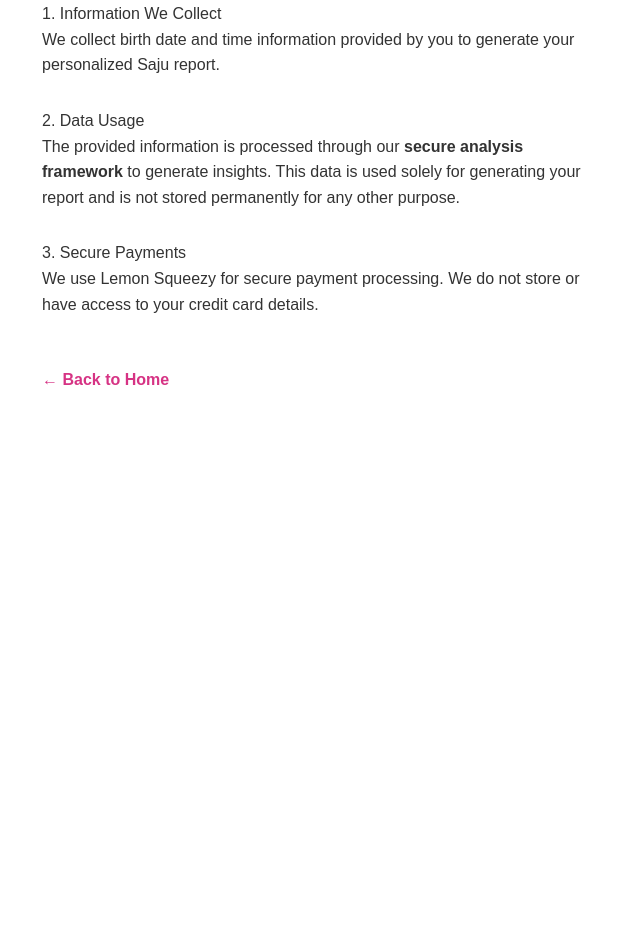
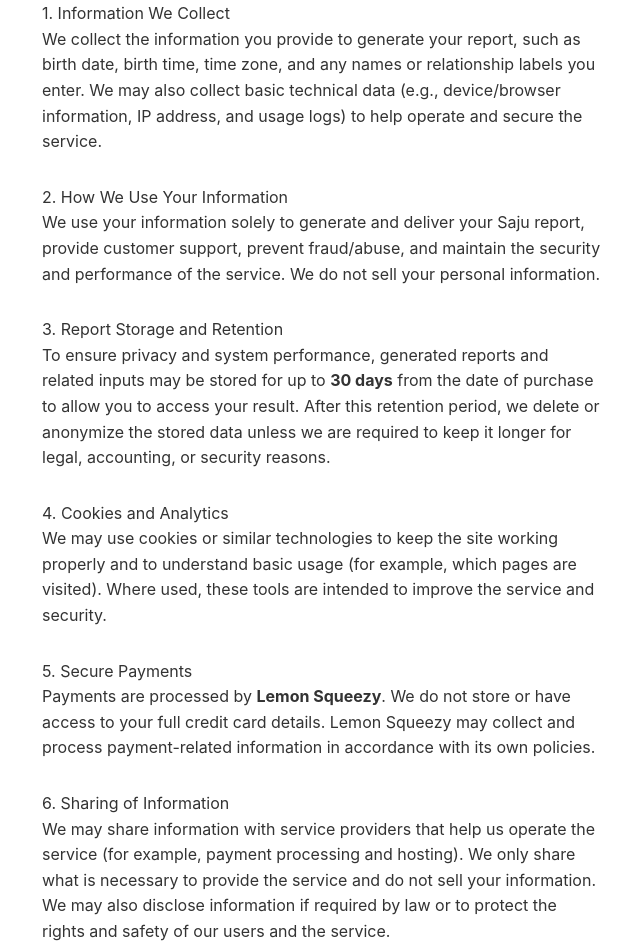
Before and after one commit to rhflffk019-hue/my-saju-app-2026, a Next.js app: page /privacy in a window 1280 px wide. Shown: the part 120-1072 px from the top of the page, without its empty margins (318-958 px from the left). Before the commit the page ends 800 px from the top, so only its background shows below. Built offline with nearby package versions, Linux system fonts and the light colour scheme.

Commit message:
update11

```diff
--- a/app/page.tsx
+++ b/app/page.tsx
@@ -96,7 +96,7 @@ export default function Home() {
       }
     }, [router]);
 
-// ✅ handlePaymentClick: 결제 전 데이터 검증(성별 포함) 로직 추가
+// ✅ handlePaymentClick: 결제 전 데이터 검증(성별 포함) 로직 추가 (원본 유지)
 const handlePaymentClick = async () => {
   // 1. 에러 체크 수행
   const newErrors = {
@@ -252,9 +252,20 @@ const handlePaymentClick = async () => {
                 </span>
               </div>
 
+              {/* ✅ 결제 버튼: 마케팅 문구 반영 (Short & Clear + 앵커링) */}
               <button onClick={handlePaymentClick} style={buttonStyle}>
-                {loading ? "Checking details..." : "Reveal Our Destiny ($3.99)"}
+                <div style={{ fontSize: '18px' }}>{loading ? "Checking details..." : "Reveal Our Destiny — $3.99"}</div>
+                {!loading && (
+                  <div style={{ fontSize: '12px', fontWeight: '500', opacity: 0.9, marginTop: '2px' }}>
+                    Launch price (Regular $4.99)
+                  </div>
+                )}
               </button>
+              {!loading && (
+                <div style={{ textAlign: 'center', fontSize: '11px', color: '#ff69b4', fontWeight: '700', marginTop: '8px' }}>
+                  ⚡ Limited time offer. Ends soon.
+                </div>
+              )}
             </div>
           </div>
         )}
@@ -276,7 +287,7 @@ const handlePaymentClick = async () => {
           </div>
         )}
 
-        {/* 로딩 화면 (원본 유지) */}
+        {/* ✅ 로딩 화면 (Step 2): 'It' 앞 줄바꿈 반영 */}
       {step === 2 && (
         <div style={{ textAlign: 'center', marginTop: '100px', animation: 'pulse 2s infinite' }}>
           <div style={{ fontSize: '60px', marginBottom:'20px' }}>⚡️</div>
@@ -303,8 +314,10 @@ const handlePaymentClick = async () => {
             <div style={{ fontSize: 12, fontWeight: 700, marginBottom: 6 }}>
               Please don’t leave or refresh this page.
             </div>
+            {/* ✅ 줄바꿈 태그(<br/>) 추가 */}
             <div style={{ fontSize: 12, fontWeight: 700 }}>
-              Your premium report is being generated and may take up to 3 minutes.
+              Your premium report is being generated automatically.<br/>
+              It may take up to 3 minutes.
             </div>
           </div>
         </div>
@@ -337,13 +350,12 @@ const handlePaymentClick = async () => {
   );
 }
 
-// ---------------- Helper Components (성별 선택 UI 및 에러 문구 추가) ----------------
+// ---------------- Helper Components (성별 선택 UI 및 에러 문구 유지) ----------------
 
 const PersonInput = ({ label, data, setData, errorState }: any) => (
   <div style={{ marginBottom: '20px' }}>
     <label style={{display:'block', fontSize:'11px', fontWeight:'bold', color:'#999', marginBottom:'8px', letterSpacing:'1px', textTransform:'uppercase'}}>{label}</label>
 
-    {/* 성별 선택 버튼 추가 (Male / Female) */}
     <div style={{ display: 'flex', gap: '8px', marginBottom: '12px' }}>
       <button
         onClick={() => setData({...data, gender: 'male'})}
--- a/app/privacy/page.tsx
+++ b/app/privacy/page.tsx
@@ -1,21 +1,81 @@
 // app/privacy/page.tsx
 export default function Privacy() {
   return (
-    <div style={{ padding: '40px 20px', maxWidth: '600px', margin: '0 auto', color: '#333', lineHeight: '1.6' }}>
+    <div
+      style={{
+        padding: '40px 20px',
+        maxWidth: '600px',
+        margin: '0 auto',
+        color: '#333',
+        lineHeight: '1.6',
+        fontFamily:
+          '-apple-system, BlinkMacSystemFont, "Segoe UI", Roboto, Helvetica, Arial, sans-serif',
+      }}
+    >
       <h1 style={{ color: '#d63384' }}>Privacy Policy</h1>
       <p>Last updated: February 7, 2026</p>
 
       <h2 style={{ marginTop: '30px' }}>1. Information We Collect</h2>
-      <p>We collect birth date and time information provided by you to generate your personalized Saju report.</p>
+      <p>
+        We collect the information you provide to generate your report, such as birth date, birth
+        time, time zone, and any names or relationship labels you enter. We may also collect basic
+        technical data (e.g., device/browser information, IP address, and usage logs) to help operate
+        and secure the service.
+      </p>
 
-      <h2 style={{ marginTop: '30px' }}>2. Data Usage</h2>
-      <p>The provided information is processed through our <b>secure analysis framework</b> to generate insights. This data is used solely for generating your report and is not stored permanently for any other purpose.</p>
+      <h2 style={{ marginTop: '30px' }}>2. How We Use Your Information</h2>
+      <p>
+        We use your information solely to generate and deliver your Saju report, provide customer
+        support, prevent fraud/abuse, and maintain the security and performance of the service. We do
+        not sell your personal information.
+      </p>
 
-      <h2 style={{ marginTop: '30px' }}>3. Secure Payments</h2>
-      <p>We use Lemon Squeezy for secure payment processing. We do not store or have access to your credit card details.</p>
+      <h2 style={{ marginTop: '30px' }}>3. Report Storage and Retention</h2>
+      <p>
+        To ensure privacy and system performance, generated reports and related inputs may be stored
+        for up to <b>30 days</b> from the date of purchase to allow you to access your result. After
+        this retention period, we delete or anonymize the stored data unless we are required to keep
+        it longer for legal, accounting, or security reasons.
+      </p>
+
+      <h2 style={{ marginTop: '30px' }}>4. Cookies and Analytics</h2>
+      <p>
+        We may use cookies or similar technologies to keep the site working properly and to
+        understand basic usage (for example, which pages are visited). Where used, these tools are
+        intended to improve the service and security.
+      </p>
+
+      <h2 style={{ marginTop: '30px' }}>5. Secure Payments</h2>
+      <p>
+        Payments are processed by <b>Lemon Squeezy</b>. We do not store or have access to your full
+        credit card details. Lemon Squeezy may collect and process payment-related information in
+        accordance with its own policies.
+      </p>
+
+      <h2 style={{ marginTop: '30px' }}>6. Sharing of Information</h2>
+      <p>
+        We may share information with service providers that help us operate the service (for
+        example, payment processing and hosting). We only share what is necessary to provide the
+        service and do not sell your information. We may also disclose information if required by
+        law or to protect the rights and safety of our users and the service.
+      </p>
+
+      <h2 style={{ marginTop: '30px' }}>7. Your Choices</h2>
+      <p>
+        You may request access, correction, or deletion of your data by contacting us. Please note
+        that we may need to retain certain information for legal, accounting, or security purposes.
+      </p>
+
+      <h2 style={{ marginTop: '30px' }}>8. Contact</h2>
+      <p>
+        If you have questions about this Privacy Policy or your data, please contact us at:{' '}
+        <b>[mythesaju@gmail.com]</b>
+      </p>
 
       <div style={{ marginTop: '50px' }}>
-        <a href="/" style={{ color: '#d63384', textDecoration: 'none', fontWeight: 'bold' }}>← Back to Home</a>
+        <a href="/" style={{ color: '#d63384', textDecoration: 'none', fontWeight: 'bold' }}>
+          ← Back to Home
+        </a>
       </div>
     </div>
   );
--- a/app/terms/page.tsx
+++ b/app/terms/page.tsx
@@ -1,24 +1,73 @@
 // app/terms/page.tsx
 export default function Terms() {
   return (
-    <div style={{ padding: '40px 20px', maxWidth: '600px', margin: '0 auto', color: '#333', lineHeight: '1.6' }}>
+    <div
+      style={{
+        padding: '40px 20px',
+        maxWidth: '600px',
+        margin: '0 auto',
+        color: '#333',
+        lineHeight: '1.6',
+        fontFamily:
+          '-apple-system, BlinkMacSystemFont, "Segoe UI", Roboto, Helvetica, Arial, sans-serif',
+      }}
+    >
       <h1 style={{ color: '#d63384' }}>Terms of Service</h1>
       <p>Last updated: February 7, 2026</p>
 
       <h2 style={{ marginTop: '30px' }}>1. Service Description</h2>
-      <p>The Saju provides personalized compatibility reports based on traditional Korean Saju frameworks and our <b>modern digitized analysis system</b>.</p>
+      <p>
+        The Saju provides personalized compatibility reports based on traditional Korean Saju
+        frameworks and our <b>modern digitized analysis system</b>.
+      </p>
 
-      <h2 style={{ marginTop: '30px', color: '#ff4d4d' }}>2. Entertainment Disclaimer (Important)</h2>
-      <p><b>This service is for entertainment purposes only.</b> Saju analysis is not a substitute for professional, legal, medical, or financial advice. The results are based on cultural traditions and <b>systematic interpretations</b>.</p>
+      <h2 style={{ marginTop: '30px', color: '#ff4d4d' }}>
+        2. Entertainment Disclaimer (Important)
+      </h2>
+      <p>
+        <b>This service is for entertainment purposes only.</b> Saju analysis is not a substitute
+        for professional, legal, medical, or financial advice. The results are based on cultural
+        traditions and <b>systematic interpretations</b>.
+      </p>
 
-      <h2 style={{ marginTop: '30px' }}>3. Payments and Refunds</h2>
-      <p>All sales are processed via Lemon Squeezy. Due to the digital nature of the reports, refunds are generally not provided once the analysis has been generated.</p>
+      <h2 style={{ marginTop: '30px' }}>3. Pricing and Special Offers</h2>
+      <p>
+        The current price of <b>$3.99</b> is a limited-time <b>Launch Special</b>. The regular price
+        for the premium analysis is <b>$4.99</b>. Prices and promotions may change from time to time,
+        and any changes will apply to future purchases only.
+      </p>
+      <p>Applicable taxes may be added at checkout depending on your location.</p>
 
-      <h2 style={{ marginTop: '30px' }}>4. User Data</h2>
-      <p>You agree that the birth information provided is accurate for the purpose of the analysis.</p>
+      <h2 style={{ marginTop: '30px' }}>4. Payments and Refunds</h2>
+      <p>
+        All sales are processed via <b>Lemon Squeezy</b>. Because the report is digital and delivered
+        instantly, purchases are generally <b>non-refundable</b>.
+      </p>
+      <p>
+        However, if you experience a technical issue (for example, you were charged but did not
+        receive your report), please contact us and we will help resolve it.
+      </p>
+
+      {/* Updated: interpretation-focused wording */}
+      <h2 style={{ marginTop: '30px' }}>5. User Data and Interpretations</h2>
+      <p>
+        You are responsible for providing birth information (date, time, and time zone) to the best
+        of your knowledge. Saju-based readings are cultural and interpretive in nature, and results
+        may vary depending on the information provided and the analytical framework used. If the
+        information entered differs, your report may also differ.
+      </p>
+
+      <h2 style={{ marginTop: '30px' }}>6. Report Retention Policy</h2>
+      <p>
+        To ensure privacy and optimal system performance, your generated report is{' '}
+        <b>stored for 30 days</b> from the date of purchase. We recommend saving your result as an
+        image if you wish to keep it permanently.
+      </p>
 
       <div style={{ marginTop: '50px' }}>
-        <a href="/" style={{ color: '#d63384', textDecoration: 'none', fontWeight: 'bold' }}>← Back to Home</a>
+        <a href="/" style={{ color: '#d63384', textDecoration: 'none', fontWeight: 'bold' }}>
+          ← Back to Home
+        </a>
       </div>
     </div>
   );
```
